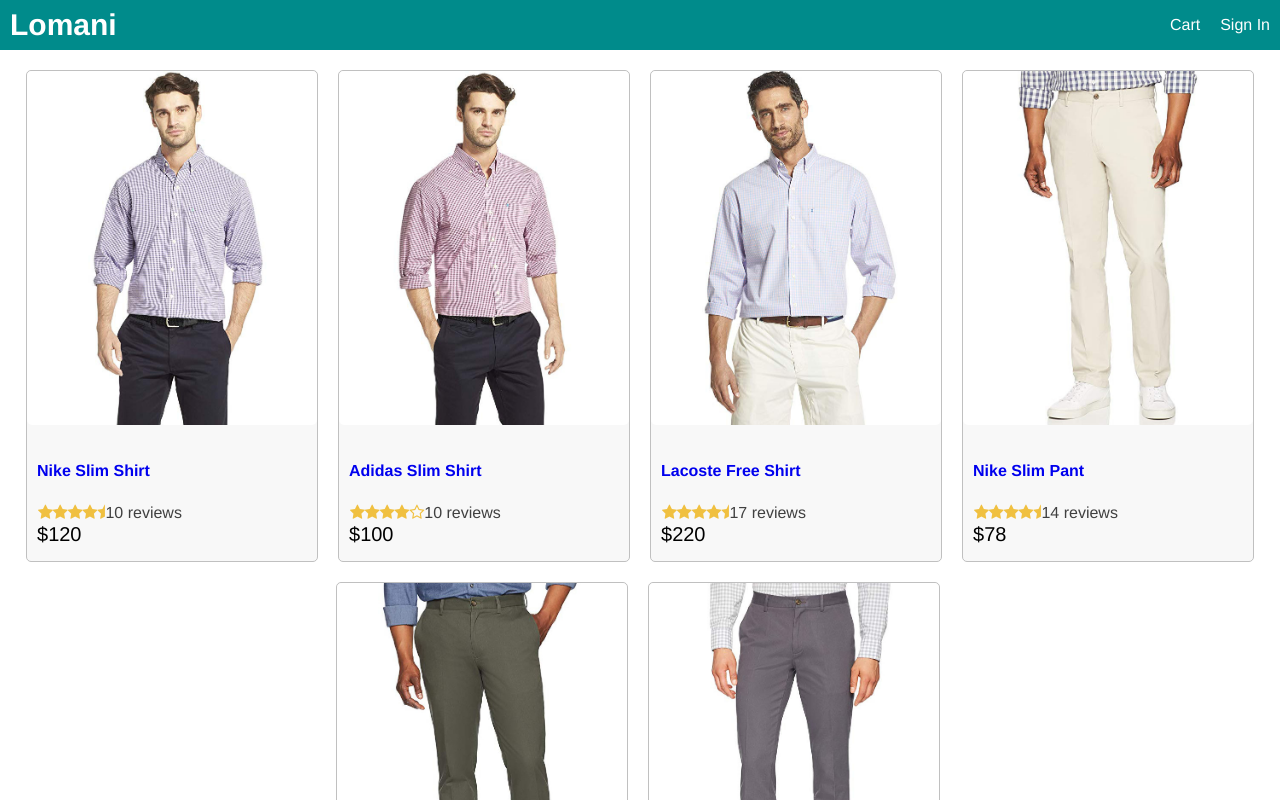
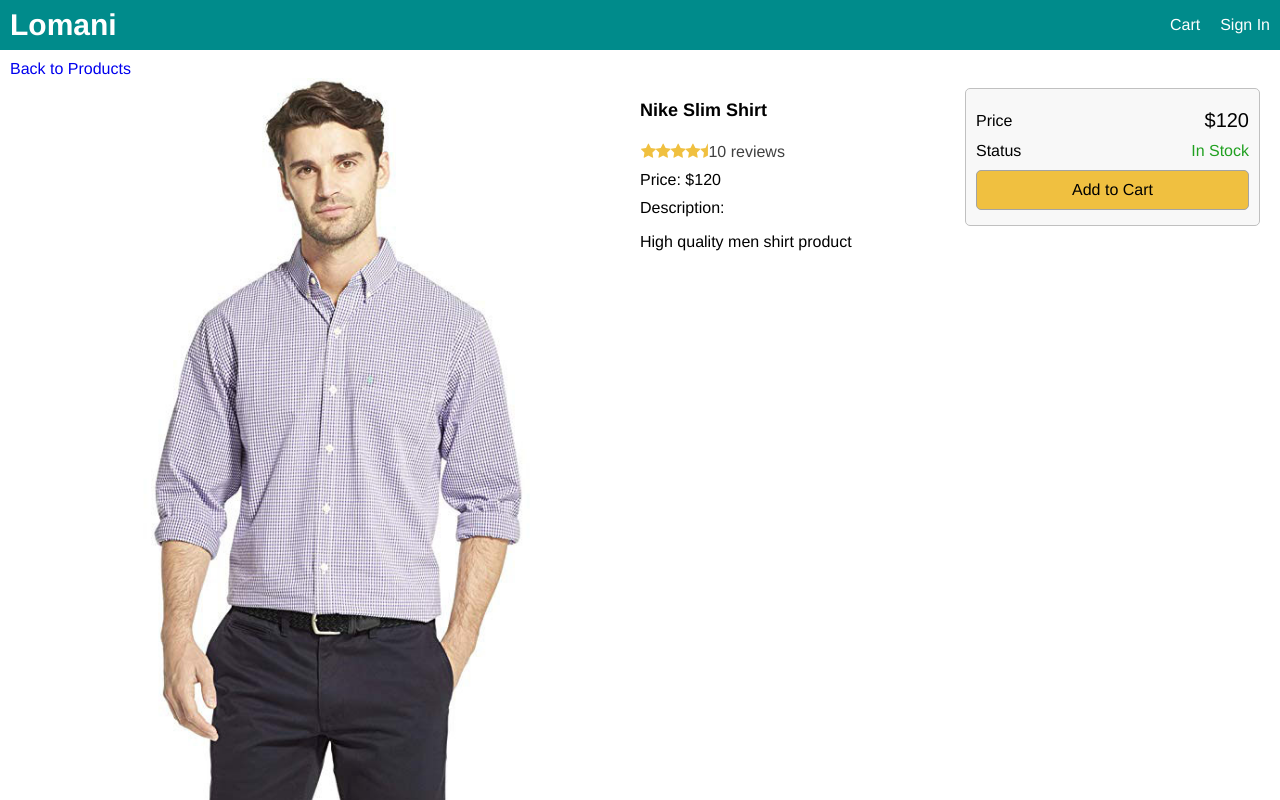
Before and after one commit to ashraftanin20/lomani-react, a React (Create React App) app in the folder frontend/: page /product/1 in a window 1280 px wide. Shown: the top 800 px of the page. Built offline with nearby package versions, Linux system fonts and the light colour scheme.

Commit message:
HomeScreen and ProductScreen added.

```diff
--- a/frontend/package.json
+++ b/frontend/package.json
@@ -8,6 +8,7 @@
     "@testing-library/user-event": "^13.5.0",
     "react": "^18.2.0",
     "react-dom": "^18.2.0",
+    "react-router-dom": "^6.3.0",
     "react-scripts": "5.0.1",
     "web-vitals": "^2.1.4"
   },
--- a/frontend/src/App.js
+++ b/frontend/src/App.js
@@ -1,8 +1,10 @@
 import React from 'react';
-import Product from './components/Product';
-import data from './data';
+import { BrowserRouter, Routes, Route } from 'react-router-dom';
+import HomeScreen from './screens/HomeScreen';
+import ProductScreen from './screens/ProductScreen';
 function App() {
   return (
+    <BrowserRouter>
     <div className="grid-container">
             <header className="row">
                 <div>
@@ -14,20 +16,16 @@
                 </div>
             </header>
             <main>
-              <div>
-                <div className="row center">
-                  {
-                    data.products.map((product) => (
-                      <Product key={product._id} product={product} />
-                    ))
-                  };
-                </div>
-              </div>
+            <Routes>
+              <Route path='/' element={<HomeScreen />} exact />
+              <Route path='/product/:id' element={<ProductScreen />} />
+            </Routes>
             </main>
             <footer className="row center">
                 All right reserved @lomani 2022
             </footer>
         </div>
+        </BrowserRouter>
   );
 }
 
--- a/frontend/src/data.js
+++ b/frontend/src/data.js
@@ -6,6 +6,7 @@
             category: 'Shirts',
             image: '/images/p1.jpg',
             price: 120,
+            countInStock: 10,
             brand: 'Nike',
             rating: 4.5,
             numReviews: 10,
@@ -17,6 +18,7 @@
             category: 'Shirts',
             image: '/images/p2.jpg',
             price: 100,
+            countInStock: 5,
             brand: 'Adidas',
             rating: 4.0,
             numReviews: 10,
@@ -27,6 +29,7 @@
             name: 'Lacoste Free Shirt',
             category: 'Shirts',
             image: '/images/p3.jpg',
+            countInStock: 0,
             price: 220,
             brand: 'Lacoste',
             rating: 4.8,
@@ -38,6 +41,7 @@
             name: 'Nike Slim Pant',
             category: 'Pants',
             image: '/images/p4.jpg',
+            countInStock: 15,
             price: 78,
             brand: 'Nike',
             rating: 4.5,
@@ -49,6 +53,7 @@
             name: 'Puma Slim Pant',
             category: 'Pants',
             image: '/images/p5.jpg',
+            countInStock: 20,
             price: 65,
             brand: 'Nike',
             rating: 4.5,
@@ -60,6 +65,7 @@
             name: 'Adidas Fit Pant',
             category: 'Pants',
             image: '/images/p6.jpg',
+            countInStock: 10,
             price: 139,
             brand: 'Adidas',
             rating: 4.5,
--- a/frontend/src/index.css
+++ b/frontend/src/index.css
@@ -45,6 +45,34 @@
 a:hover {
   color: #ff8000;
 }
+ul {
+  padding: 0;
+  margin: 0;
+  list-style-type: none;
+}
+li {
+  margin-top: 1rem;
+}
+button {
+  padding: 1rem;
+  border-radius: 00.5rem;
+  border: 0.1rem #a4a4a4 solid;
+  font-size: 1.6rem;
+  font-family: Helvetica, Arial, sans-serif;
+  -webkit-font-smoothing: antialiased;
+  -moz-osx-font-smoothing: grayscale;
+  background-color: #f8f8f8;
+  cursor: pointer;
+}
+button:hover {
+  border: 0.1rem #404040 solid;
+}
+button.primary {
+  background-color: #f0c040;
+}
+button.block {
+  width: 100%;
+}
 
 /* header */
 header a {
@@ -74,6 +102,15 @@
 .row.center {
   justify-content: center;
 }
+.row.top {
+  align-items: flex-start;
+}
+.col-1 {
+  flex: 1 1 25rem;
+}
+.col-2 {
+  flex: 2 1 50rem;
+}
 
 /* Image */
 img {
@@ -81,6 +118,9 @@
 }
 img.medium {
   max-width: 29rem;
+  width: 100%;
+}
+img.large {
   width: 100%;
 }
 
@@ -109,3 +149,11 @@
 .rating span:last-child {
   color: #404040;
 }
+
+/* Alert */
+.success {
+  color: #20a020;
+}
+.error {
+  color: #a02020;
+}
--- /dev/null
+++ b/frontend/src/screens/HomeScreen.js
@@ -0,0 +1,17 @@
+import React from 'react';
+import Product from '../components/Product';
+import data from '../data';
+
+export default function HomeScreen() {
+  return (
+    <div>
+        <div className="row center">
+            {
+            data.products.map((product) => (
+                <Product key={product._id} product={product} />
+            ))
+            };
+        </div>
+    </div>
+  )
+}
--- /dev/null
+++ b/frontend/src/screens/ProductScreen.js
@@ -0,0 +1,74 @@
+import React from 'react'
+import { Link, useParams } from 'react-router-dom';
+import Rating from '../components/Rating';
+import data from '../data';
+
+export default function ProductScreen() {
+    const { id } = useParams();
+    const product = data.products.find((x) => x._id === id);
+    if (!product) {
+        return <div>Product Not Found.</div>
+    } else {
+        return (
+            <div>
+                <Link to="/">Back to Products</Link>
+                <div className="row top">
+                    <div className="col-2">
+                        <img className="large" src={product.image} alt={product.name} />
+                    </div>
+                    <div className="col-1">
+                        <ul>
+                            <li>
+                                <h1>{product.name}</h1>
+                            </li>
+                        </ul>
+                        <ul>
+                            <li>
+                                <Rating
+                                    rating={product.rating}
+                                    numReviews={product.numReviews}
+                                ></Rating>
+                            </li>
+                            <li>
+                                Price: ${product.price}
+                            </li>
+                            <li>
+                                Description:
+                                <p>{product.description}</p>
+                            </li>
+                        </ul>
+                    </div>
+                    <div className="col-1">
+                        <div className="card card-body">
+                            <ul>
+                                <li>
+                                    <div className="row">
+                                        <div>Price</div>
+                                        <div className="price">${product.price}</div>
+                                    </div>
+                                </li>
+                                <li>
+                                    <div className="row">
+                                        <div>Status</div>
+                                        <div>
+                                            {product.countInStock > 0 ? (
+                                                    <span className="success">In Stock</span>
+                                                ) : (
+                                                    <span className="error">Unavailable</span>
+                                                )
+                                            }
+                                        </div>
+                                    </div>
+                                </li>
+                                <li>
+                                    <button className="primary block">Add to Cart</button>
+                                </li>
+                            </ul>
+                        </div>
+                    </div>
+
+                </div>
+            </div>
+        )
+    }
+}
```
Also changed, not shown: 1 other file (tests, documents, lock files or other folders).
